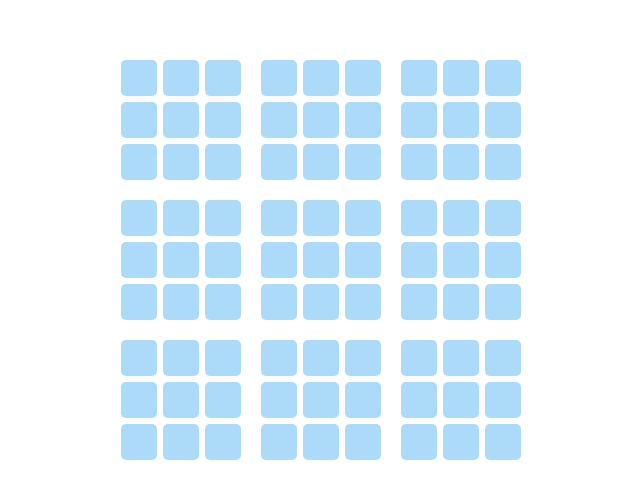
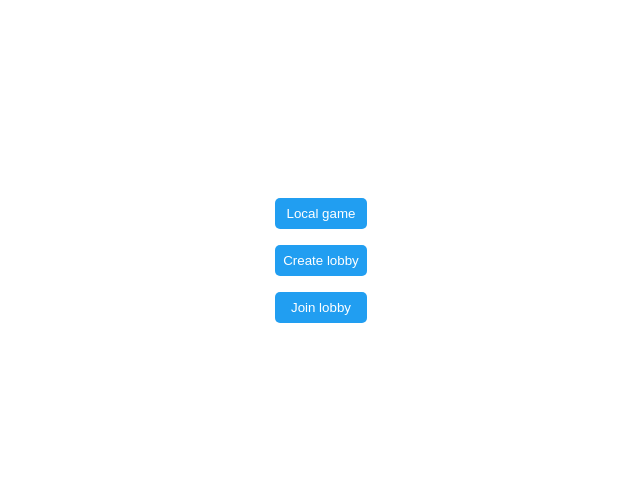
Before and after one commit to alwaysmeow/super-tic-tac-toe-frontend, a React (Create React App) app: page / in a window 1280 px wide. Shown: the part 140-638 px from the top of the page, without its empty margins (319-959 px from the left). Built offline with nearby package versions, Linux system fonts and the light colour scheme.

Commit message:
page router

```diff
--- a/package.json
+++ b/package.json
@@ -12,6 +12,7 @@
     "react-dom": "^18.3.1",
     "react-icons": "^5.2.1",
     "react-redux": "^9.1.2",
+    "react-router-dom": "^6.24.1",
     "react-scripts": "5.0.1",
     "typescript": "^4.9.5"
   },
--- a/src/App.tsx
+++ b/src/App.tsx
@@ -1,17 +1,22 @@
 import React from 'react';
 import { Provider } from 'react-redux';
+import { BrowserRouter as Router, Routes, Route } from 'react-router-dom';
 
-import Board from './components/board';
 import store from './store/store';
+import GamePage from './pages/gamePage';
+import MainPage from './pages/mainPage';
 
 function App() {
-  return (
-    <Provider store={store}>
-      <div className="App">
-        <Board/>
-      </div>
-    </Provider>
-  );
+    return (
+        <Provider store={store}>
+            <Router>
+                <Routes>
+                    <Route path='/' element={<MainPage/>}/>
+                    <Route path='/game' element={<GamePage/>}/>
+                </Routes>
+            </Router>
+        </Provider>
+    );
 }
 
 export default App;
--- a/src/components/board.tsx
+++ b/src/components/board.tsx
@@ -2,6 +2,7 @@ import React from 'react';
 
 import Sector from './sector';
 import Grid from './grid';
+import '../styles/board.scss';
 
 function Board() {
     return (
--- a/src/index.tsx
+++ b/src/index.tsx
@@ -1,7 +1,6 @@
 import React from 'react';
 import ReactDOM from 'react-dom/client';
 import './index.css';
-import './styles/main.scss'
 import App from './App';
 
 const root = ReactDOM.createRoot(
@@ -10,6 +9,6 @@ const root = ReactDOM.createRoot(
 
 root.render(
   <React.StrictMode>
-    <App />
+    <App/>
   </React.StrictMode>
 );
--- /dev/null
+++ b/src/pages/gamePage.tsx
@@ -0,0 +1,14 @@
+import React from 'react';
+
+import Board from '../components/board';
+import '../styles/game.scss'
+
+function GamePage() {
+    return (
+        <div className='game-page'>
+            <Board/>
+        </div>
+    );
+}
+
+export default GamePage;
--- /dev/null
+++ b/src/pages/mainPage.tsx
@@ -0,0 +1,17 @@
+import React from 'react';
+
+import '../styles/menu.scss'
+
+function MainPage() {
+    return (
+        <div className='main-page'>
+            <div className='main-menu'>
+                <button onClick={() => { document.location.href = "/game" }}>Local game</button>
+                <button>Create lobby</button>
+                <button>Join lobby</button>
+            </div>
+        </div>
+    );
+}
+
+export default MainPage;
--- a/src/styles/main.scss
+++ b/src/styles/board.scss
@@ -1,18 +1,4 @@
-$grey: #dfe3ea;
-$blue: #219ef1;
-$light-blue: #acdbfa;
-$red: #f12136;
-$light-red: #faacb4;
-$yellow: #fff8be;
-$darkgrey: #b8bdc6;
-
-.App
-{
-    display: flex;
-    justify-content: center;
-    align-items: center;
-    height: 100vh;
-}
+@import 'variables';
 
 .cell
 {
--- /dev/null
+++ b/src/styles/game.scss
@@ -0,0 +1,8 @@
+.game-page
+{
+    width: 100vw;
+    height: 100vh;
+    display: flex;
+    justify-content: center;
+    align-items: center;
+}
--- /dev/null
+++ b/src/styles/menu.scss
@@ -0,0 +1,34 @@
+@import 'variables';
+
+.main-page
+{
+    width: 100vw;
+    height: 100vh;
+    display: flex;
+    justify-content: center;
+    align-items: center;
+}
+
+.main-menu
+{
+    display: flex;
+    flex-direction: column;
+    gap: 1rem;
+
+    button
+    {
+        border: 0px;
+        border-radius: 5px;
+
+        background-color: $blue;
+        color: white;
+
+        padding: 0.5rem;
+
+        &:hover
+        {
+            cursor: pointer;
+            opacity: 90%;
+        }
+    }
+}
--- /dev/null
+++ b/src/styles/variables.scss
@@ -0,0 +1,7 @@
+$grey: #dfe3ea;
+$blue: #219ef1;
+$light-blue: #acdbfa;
+$red: #f12136;
+$light-red: #faacb4;
+$yellow: #fff8be;
+$darkgrey: #b8bdc6;
```
